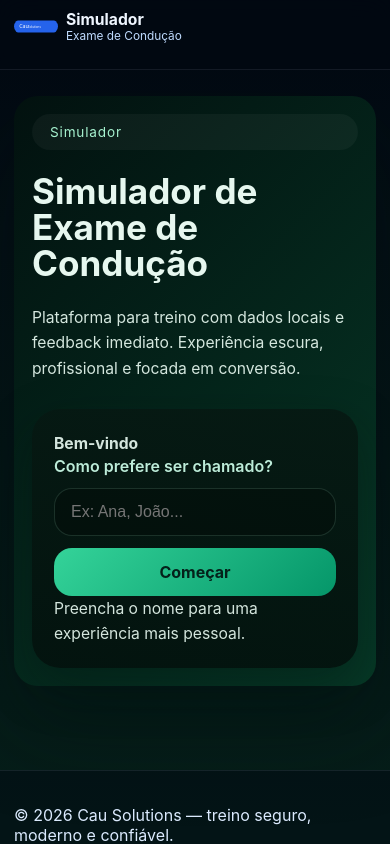
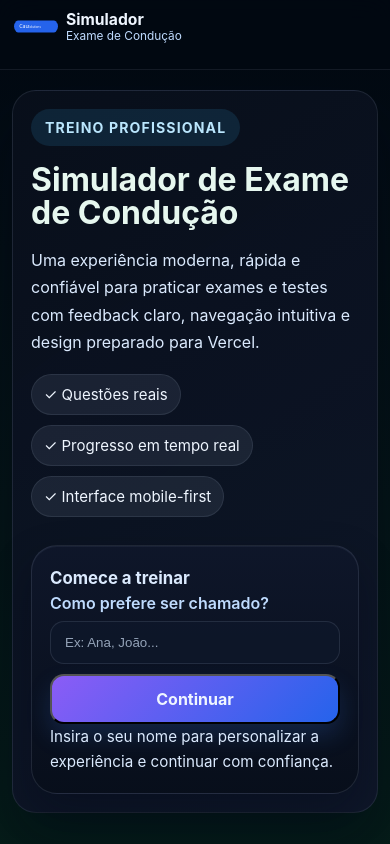
Before and after one commit to arlindolazaro/simulador-exame-conducao, a Next.js app: page / in a window 390 px wide. Shown: the top 844 px of the page. Built offline with nearby package versions, Linux system fonts and the light colour scheme.

Commit message:
feat: reformular pagina inicial e experiencia de entrada

```diff
--- a/pages/index.js
+++ b/pages/index.js
@@ -33,14 +33,19 @@ export default function Home() {
       <main className={styles.page}>
         <section className={styles.heroModern}>
           <div className={styles.heroText}>
-          <span className={styles.tag}>Simulador</span>
+            <span className={styles.tag}>Treino profissional</span>
             <h1>Simulador de Exame de Condução</h1>
             <p>
-            Plataforma para treino com dados locais e feedback imediato. Experiência escura, profissional e focada em conversão.
+              Uma experiência moderna, rápida e confiável para praticar exames e testes com feedback claro, navegação intuitiva e design preparado para Vercel.
             </p>
+            <div className={styles.benefitRow}>
+              <span>✓ Questões reais</span>
+              <span>✓ Progresso em tempo real</span>
+              <span>✓ Interface mobile-first</span>
+            </div>
           </div>
           <aside className={styles.heroCard}>
-          <p className={styles.heroCardTitle}>Bem-vindo</p>
+            <p className={styles.heroCardTitle}>Comece a treinar</p>
           {!hasStarted ? (
             <>
               <label className={styles.fieldLabel} htmlFor="visitorName">
@@ -56,10 +61,10 @@ export default function Home() {
                   onChange={(e) => setName(e.target.value)}
                 />
                 <button type="button" className={styles.ctaButton} onClick={handleStart}>
-                  Começar
+                  Continuar
                 </button>
               </div>
-              <p className={styles.heroNote}>{'Preencha o nome para uma experiência mais pessoal.'}</p>
+              <p className={styles.heroNote}>Insira o seu nome para personalizar a experiência e continuar com confiança.</p>
             </>
           ) : !selectedCategory ? (
             <div>
@@ -72,6 +77,7 @@ export default function Home() {
                   Testes rápidos
                 </button>
               </div>
+              <div className={styles.infoPill}>Escolha o modo que melhor serve o seu treino.</div>
               <div style={{ marginTop: 18 }}>
                 <button className={styles.navLinkLike} onClick={resetFlow}>Voltar</button>
               </div>
@@ -92,13 +98,18 @@ export default function Home() {
           <div className={styles.sectionHeaderAlt}>
             <p className={styles.sectionOverline}>{selectedCategory === 'EXAME' ? 'Exames' : 'Testes'}</p>
             <h2>{selectedCategory === 'EXAME' ? 'Exames completos' : 'Testes rápidos'}</h2>
+            <p className={styles.sectionIntro}>Selecione um conjunto para iniciar a sua sessão de treino.</p>
           </div>
           <div className={styles.gridWide}>
             {itemsToShow.map((item) => (
               <Link key={item.id} href={`/quiz/${item.id}`} className={styles.cardWide}>
+                <span className={styles.cardTag}>{item.title.split(' ')[0]}</span>
                 <h3>{item.title}</h3>
                 <p>{item.description}</p>
+                <div className={styles.cardFooter}>
                   <span>{item.questions.length} perguntas</span>
+                  <strong>Começar →</strong>
+                </div>
               </Link>
             ))}
           </div>
--- a/styles/Home.module.css
+++ b/styles/Home.module.css
@@ -1,304 +1,46 @@
-.page {
-  max-width: 1180px;
-  margin: 0 auto;
-  padding: 32px 24px 64px;
-}
+.page { max-width: 1200px; margin: 0 auto; padding: 26px 16px 48px; }
 
 .heroModern {
   display: grid;
-  grid-template-columns: minmax(0, 1.4fr) minmax(320px, 1fr);
+  grid-template-columns: 1.2fr 0.9fr;
   gap: 28px;
-  align-items: center;
-  background: linear-gradient(135deg, #02110f 0%, #063826 100%);
-  color: #e6f7ef;
-  border-radius: 32px;
-  padding: 44px;
-  box-shadow: 0 40px 90px rgba(2, 17, 15, 0.35);
+  align-items: stretch;
+  background: linear-gradient(145deg, rgba(8, 15, 27, 0.96), rgba(15, 23, 42, 0.94));
+  border: 1px solid rgba(148, 163, 184, 0.14);
+  border-radius: 30px;
+  padding: 30px;
+  box-shadow: 0 30px 60px rgba(2, 6, 23, 0.35);
 }
 
-.heroText {
-  display: grid;
-  gap: 24px;
-}
-
-.tag {
-  display: inline-flex;
-  background: rgba(255, 255, 255, 0.04);
-  color: #a7f3d0;
-  padding: 10px 18px;
-  border-radius: 999px;
-  letter-spacing: 0.06em;
-  font-size: 0.85rem;
-}
-
-.heroModern h1 {
-  margin: 0;
-  font-size: clamp(2.5rem, 4vw, 3.6rem);
-  line-height: 1.02;
-  max-width: 740px;
-}
-
-.heroModern p {
-  margin: 0;
-  font-size: 1.05rem;
-  max-width: 680px;
-  line-height: 1.75;
-  color: rgba(230, 247, 239, 0.92);
-}
-
-.blurbGrid {
-  display: grid;
-  grid-template-columns: repeat(3, minmax(0, 1fr));
-  gap: 16px;
-}
-
-.blurbCard {
-  background: rgba(255, 255, 255, 0.03);
-  border: 1px solid rgba(167, 243, 208, 0.06);
-  border-radius: 22px;
-  padding: 22px;
-  min-height: 110px;
-}
-
-.blurbCard strong {
-  display: block;
-  margin-bottom: 10px;
-  font-size: 1rem;
-}
-
-.blurbCard span {
-  display: block;
-  font-size: 0.95rem;
-  color: #cbd5e1;
-}
-
-.heroCard {
-  background: linear-gradient(180deg, rgba(6,24,18,0.9), rgba(3,17,13,0.9));
-  border-radius: 28px;
-  padding: 22px;
-  box-shadow: 0 18px 48px rgba(2, 17, 15, 0.35);
-  color: #dff7ee;
-}
-
-.heroCardTitle {
-  margin: 0 0 16px;
-  font-size: 1.1rem;
-  font-weight: 700;
-  color: #0f172a;
-}
-
-.fieldLabel {
-  display: block;
-  margin-bottom: 12px;
-  color: #bdecd9;
-  font-weight: 600;
-}
-
-.fieldInputRow {
-  display: grid;
-  grid-template-columns: 1fr auto;
-  gap: 12px;
-  align-items: center;
-}
-
-.fieldInput {
-  width: 100%;
-  padding: 14px 16px;
-  border-radius: 18px;
-  border: 1px solid rgba(167, 243, 208, 0.14);
-  outline: none;
-  font-size: 1rem;
-  background: rgba(0,0,0,0.25);
-  color: #e6f7ef;
-}
-
-.ctaButton,
-.primaryButton {
-  border: none;
-  border-radius: 18px;
-  padding: 14px 22px;
-  font-weight: 700;
-  cursor: pointer;
-  color: #04211a;
-  background: linear-gradient(135deg, #34d399 0%, #059669 100%);
-  transition: transform 0.2s ease, box-shadow 0.2s ease;
-}
-
-.ctaButton:hover,
-.primaryButton:hover {
-  transform: translateY(-1px);
-}
-
-.heroNote {
-  margin-top: 18px;
-  color: #bdecd9;
-  line-height: 1.8;
-}
-
-.sectionFeatures,
-.sectionList {
-  margin-top: 40px;
-}
-
-.sectionHeaderAlt {
-  display: grid;
-  gap: 10px;
-  margin-bottom: 24px;
-}
-
-.sectionOverline {
-  margin: 0;
-  color: #86efac;
-  font-size: 0.85rem;
-  letter-spacing: 0.12em;
-  text-transform: uppercase;
-}
-
-.sectionHeaderAlt h2 {
-  margin: 0;
-  font-size: clamp(2rem, 3vw, 2.6rem);
-  line-height: 1.05;
-}
-
-.featureGrid {
-  display: grid;
-  grid-template-columns: repeat(3, minmax(0, 1fr));
-  gap: 20px;
-}
-
-.featureItem {
-  padding: 24px;
-  background: rgba(255,255,255,0.02);
-  border-radius: 20px;
-  border: 1px solid rgba(167, 243, 208, 0.04);
-  box-shadow: 0 12px 28px rgba(2, 17, 15, 0.2);
-}
-
-.featureItem strong {
-  display: block;
-  margin-bottom: 12px;
-  font-size: 1rem;
-}
-
-.featureItem p {
-  margin: 0;
-  color: #475569;
-  line-height: 1.75;
-}
-
-.gridWide {
-  display: grid;
-  grid-template-columns: repeat(auto-fit, minmax(280px, 1fr));
-  gap: 20px;
-}
-
-.cardWide {
-  display: block;
-  padding: 20px;
-  border-radius: 18px;
-  background: rgba(255,255,255,0.03);
-  border: 1px solid rgba(167, 243, 208, 0.06);
-  transition: transform 0.25s ease, border-color 0.25s ease;
-}
-
-.cardWide:hover {
-  transform: translateY(-4px);
-  border-color: rgba(79, 70, 229, 0.35);
-}
-
-.cardWide h3 {
-  margin: 0 0 12px;
-  font-size: 1.3rem;
-}
-
-.cardWide p {
-  margin: 0 0 16px;
-  color: #475569;
-  line-height: 1.75;
-}
-
-.cardWide span {
-  display: inline-flex;
-  font-weight: 600;
-  color: #e6f7ef;
-}
-
-.buttonGroup {
-  display: flex;
-  gap: 12px;
-  flex-wrap: wrap;
-  margin-top: 24px;
-}
-
-.footer {
-  margin-top: 44px;
-  padding: 16px 0;
-  text-align: center;
-  color: #86efac;
-}
-
-.navLinkLike {
-  background: transparent;
-  border: none;
-  color: #bdecd9;
-  cursor: pointer;
-  padding: 6px 10px;
-  border-radius: 8px;
-}
-
-@media (max-width: 980px) {
-  .page {
-    padding: 18px 14px 48px;
-  }
-
-  .heroModern {
-    grid-template-columns: 1fr;
-    padding: 28px;
-  }
-
-  .heroModern h1 {
-    font-size: clamp(2rem, 9vw, 2.8rem);
-  }
-
-  .blurbGrid,
-  .featureGrid {
-    grid-template-columns: 1fr;
-  }
-}
-
-@media (max-width: 640px) {
-  .heroModern {
-    border-radius: 24px;
-    padding: 18px;
-  }
-
-  .heroModern p {
-    font-size: 0.98rem;
-    line-height: 1.6;
-  }
-
-  .fieldInputRow {
-    grid-template-columns: 1fr;
-  }
-
-  .ctaButton,
-  .primaryButton {
-    width: 100%;
-  }
-
-  .buttonGroup {
-    flex-direction: column;
-  }
-
-  .gridWide {
-    grid-template-columns: 1fr;
-  }
-
-  .cardWide {
-    padding: 16px;
-  }
-
-  .sectionHeaderAlt h2 {
-    font-size: 1.55rem;
-  }
-}
+.heroText { display: grid; gap: 18px; align-content: start; }
+.tag { display: inline-flex; width: fit-content; padding: 10px 14px; border-radius: 999px; background: rgba(56, 189, 248, 0.12); color: #bae6fd; font-size: 0.88rem; font-weight: 700; letter-spacing: 0.08em; text-transform: uppercase; }
+.heroModern h1 { margin: 0; font-size: clamp(2.5rem, 6vw, 3.8rem); line-height: 1.02; max-width: 700px; }
+.heroModern p { margin: 0; color: #dbeafe; line-height: 1.7; }
+.benefitRow { display: flex; flex-wrap: wrap; gap: 10px; }
+.benefitRow span { padding: 10px 12px; border-radius: 999px; background: rgba(148, 163, 184, 0.12); color: #eff6ff; font-size: 0.94rem; border: 1px solid rgba(148, 163, 184, 0.14); }
+.heroCard { background: linear-gradient(180deg, rgba(15, 23, 42, 0.96), rgba(8, 15, 27, 0.96)); border: 1px solid rgba(148, 163, 184, 0.16); border-radius: 26px; padding: 18px; box-shadow: inset 0 1px 0 rgba(148,163,184,0.08), 0 18px 42px rgba(2,6,23,0.32); }
+.heroCardTitle { margin: 0 0 12px; font-size: 1.05rem; font-weight: 700; color: #eff6ff; }
+.fieldLabel { display: block; margin-bottom: 8px; color: #bfdbfe; font-weight: 600; }
+.fieldInputRow { display: grid; grid-template-columns: 1fr auto; gap: 10px; align-items: center; }
+.fieldInput { width: 100%; padding: 13px 14px; border-radius: 14px; border: 1px solid rgba(148, 163, 184, 0.16); background: rgba(15, 23, 42, 0.92); color: #eff6ff; }
+.fieldInput::placeholder { color: #94a3b8; }
+.ctaButton, .primaryButton { border-radius: 14px; padding: 13px 16px; font-weight: 700; color: #eff6ff; background: linear-gradient(135deg, #8b5cf6 0%, #2563eb 100%); box-shadow: 0 12px 24px rgba(59, 130, 246, 0.18); transition: transform 0.18s ease, box-shadow 0.18s ease; }
+.ctaButton:hover, .primaryButton:hover { transform: translateY(-1px); box-shadow: 0 14px 30px rgba(56, 189, 248, 0.2); }
+.heroNote { margin-top: 12px; color: #cbd5e1; line-height: 1.6; font-size: 0.95rem; }
+.infoPill { margin-top: 12px; padding: 10px 12px; border-radius: 12px; background: rgba(52, 211, 153, 0.12); color: #bbf7d0; border: 1px solid rgba(52, 211, 153, 0.14); font-size: 0.92rem; }
+.sectionList { margin-top: 28px; }
+.sectionHeaderAlt { display: grid; gap: 8px; margin-bottom: 18px; }
+.sectionOverline { margin: 0; text-transform: uppercase; letter-spacing: 0.16em; font-size: 0.82rem; color: #7dd3fc; }
+.sectionHeaderAlt h2 { margin: 0; font-size: clamp(1.8rem, 4vw, 2.4rem); }
+.sectionIntro { margin: 0; color: #cbd5e1; }
+.gridWide { display: grid; grid-template-columns: repeat(auto-fit, minmax(280px, 1fr)); gap: 18px; }
+.cardWide { display: grid; gap: 10px; padding: 18px; border-radius: 22px; border: 1px solid rgba(148, 163, 184, 0.14); background: linear-gradient(180deg, rgba(15, 23, 42, 0.98), rgba(8, 15, 27, 0.96)); box-shadow: 0 14px 36px rgba(2, 6, 23, 0.24); transition: transform 0.18s ease, border-color 0.18s ease; }
+.cardWide:hover { transform: translateY(-2px); border-color: rgba(56, 189, 248, 0.35); }
+.cardTag { width: fit-content; padding: 6px 8px; border-radius: 999px; background: rgba(129, 140, 248, 0.14); color: #c4b5fd; font-size: 0.8rem; text-transform: uppercase; letter-spacing: 0.08em; }
+.cardWide h3 { margin: 0; font-size: 1.15rem; color: #eff6ff; }
+.cardWide p { margin: 0; color: #dbeafe; line-height: 1.65; }
+.cardFooter { display: flex; justify-content: space-between; align-items: center; gap: 10px; color: #bfdbfe; font-size: 0.95rem; }
+.buttonGroup { display: flex; gap: 10px; flex-wrap: wrap; margin-top: 14px; }
+.navLinkLike { color: #bfdbfe; background: transparent; border: 1px solid rgba(148,163,184,0.16); border-radius: 12px; padding: 8px 10px; }
+@media (max-width: 980px) { .heroModern { grid-template-columns: 1fr; } }
+@media (max-width: 640px) { .page { padding: 12px 12px 32px; } .heroModern { padding: 18px; border-radius: 24px; } .heroModern h1 { font-size: 2rem; } .fieldInputRow { grid-template-columns: 1fr; } .ctaButton, .primaryButton, .navLinkLike { width: 100%; } .buttonGroup { flex-direction: column; } .cardFooter { flex-direction: column; align-items: flex-start; } }
```
Lines whose indentation alone changed are shown as unchanged.
